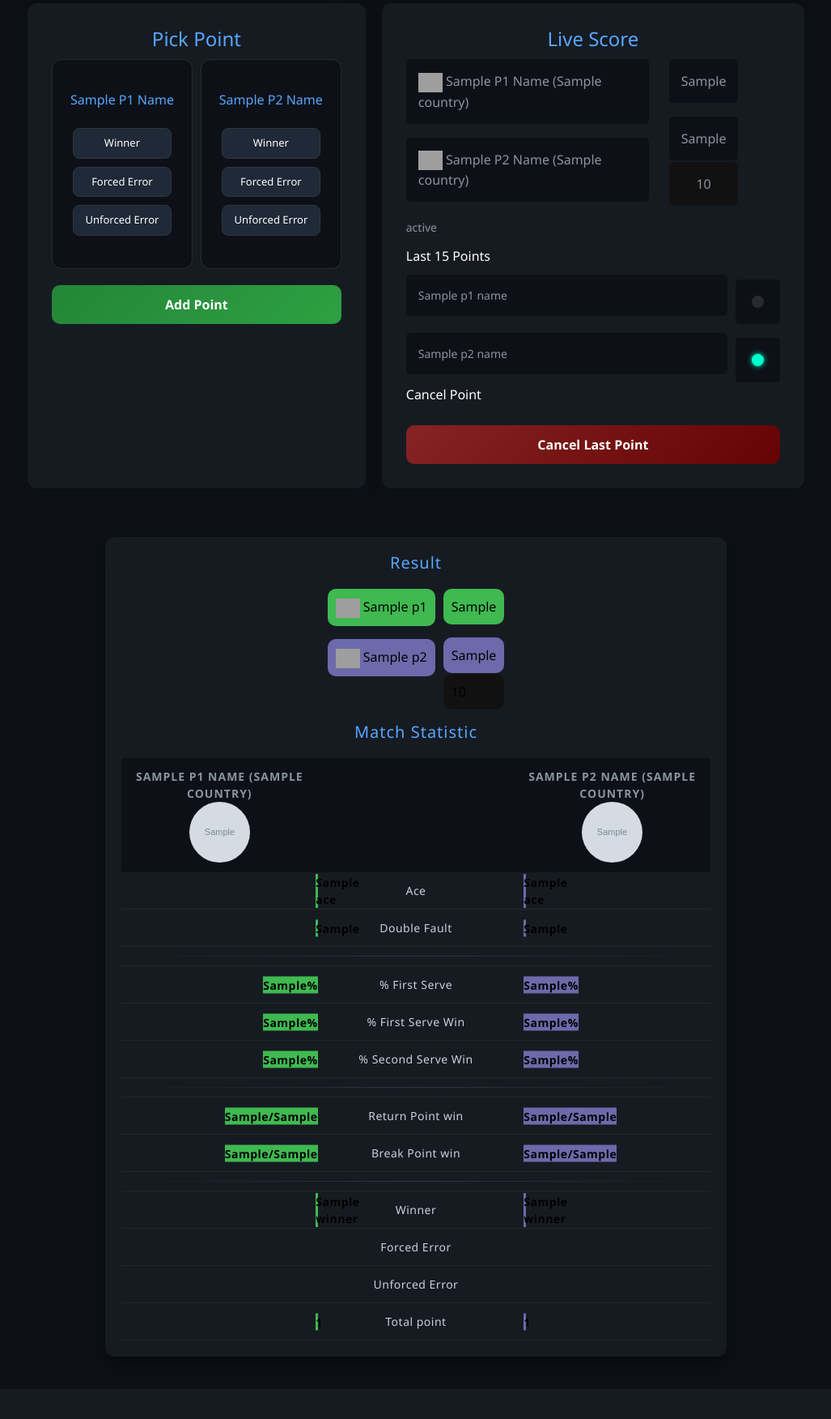
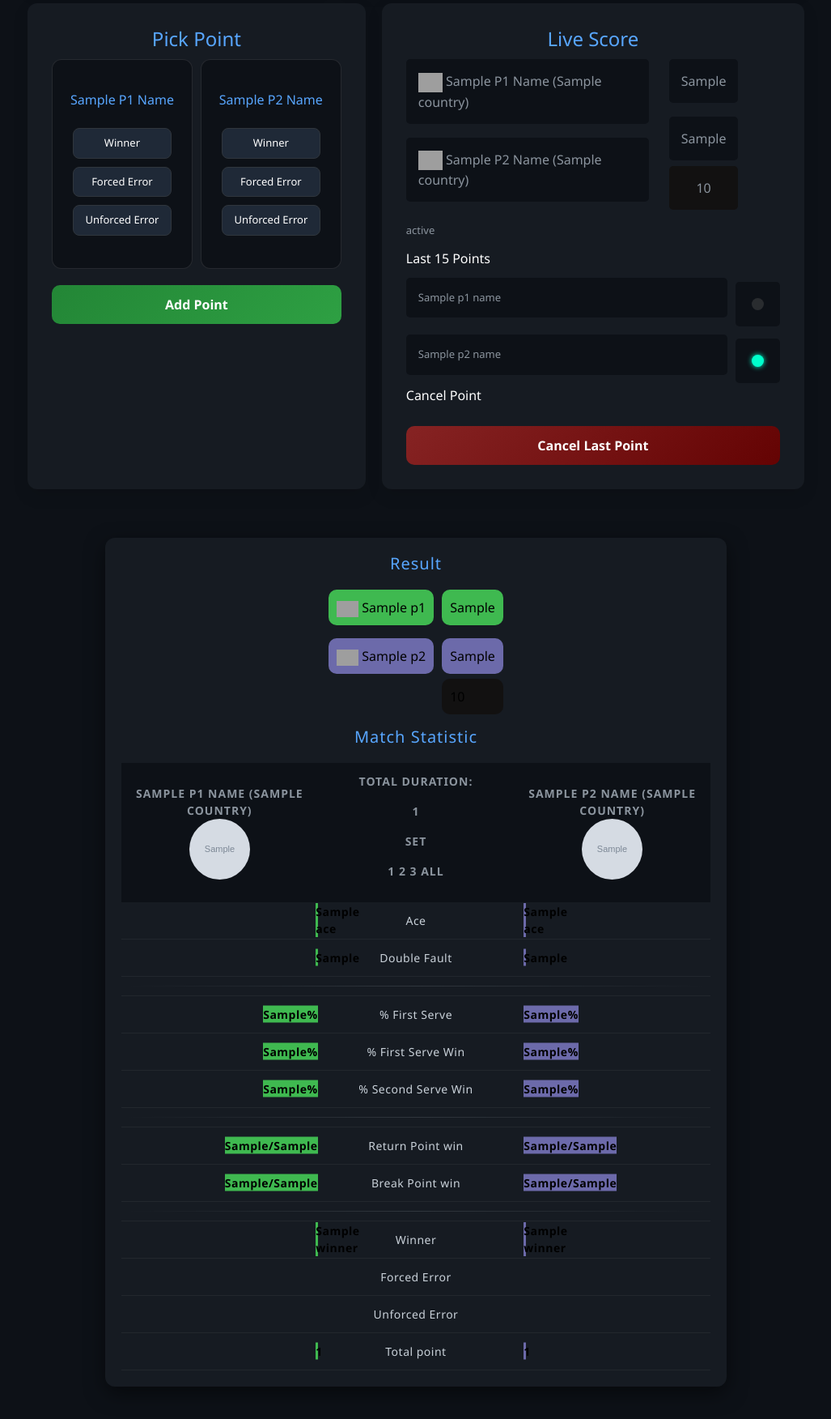
Before and after one commit to achmad-irfan/tennis-score-simulation-app, a Django app: template templates/index.html in a window 1280 px wide. Shown: the part 804-2556 px from the top of the page at 81% size, without its empty margins (126-1153 px from the left). Before the commit the page ends 2503 px from the top, so only its background shows below. Run offline with Django 5.2, Linux system fonts and the light colour scheme; the template is opened without the code that fills it: most values are stand-ins (such as "Sample title", 1, 10 or a date in 2020); grey boxes marked "Sample" are stand-in pictures; some libraries are stand-ins or nearby versions; grey boxes are pictures that could not be loaded.

Commit message:
final duration

```diff
--- a/TennisSkor/score.py
+++ b/TennisSkor/score.py
@@ -195,7 +195,6 @@ class ScoringSystem:
             player.sets[match.current_set] = 7
             opponent.sets[match.current_set] = 6
 
-            self.duration(self)
             match.current_set += 1
             match.start_time = datetime.now()
             match.is_tiebreak = False
@@ -213,7 +212,6 @@ class ScoringSystem:
             return
 
         if player.sets[match.current_set] >= 2 and (player.sets[match.current_set] - opponent.sets[match.current_set] >= 1):
-            self.duration(self)
             match.current_set += 1
             match.start_time = datetime.now()
 
--- a/TennisSkor/utils.py
+++ b/TennisSkor/utils.py
@@ -47,8 +47,7 @@ def restore_match(request,p1,p2,firstserver):
         m.p1.tiebreak_display_score = p1_data.get("tiebreak_display_score", [0,0,0])
         m.p2.tiebreak_display_score = p2_data.get("tiebreak_display_score", [0,0,0])
         m.start_time = datetime.fromisoformat(match.get("start_time"))
-        m.p1.duration = p1_data.get("duration", [0,0,0])
-        m.p2.duration = p2_data.get("duration", [0,0,0])
+        m.duration = match.get("duration", 0)
 
     return m
 
--- a/static/css/styles.css
+++ b/static/css/styles.css
@@ -181,7 +181,7 @@ h2 {
 
 .gameside .duration_point {
   background-color: #121111;
-  margin-top: -15px;
+  margin-top: -10px;
 }
 
 /* ==============================
@@ -193,7 +193,7 @@ h2 {
    ============================== */
 .livescoreAll p {
   /* margin-top: 15px; */
-  font-size: 14px;
+  font-size: 13px;
   color: #8b949e;
 }
 
--- a/templates/snippets/game.html
+++ b/templates/snippets/game.html
@@ -9,7 +9,7 @@
 <div class="gameside">
     <p class="game {% if set_winner.1 == "p1" %}winner{% endif %}">{{sets2_p1}}</p>
     <p class="game {% if set_winner.1 == "p2" %}winner{% endif %}">{{sets2_p2}}</p>
-    <p class="duration_point">{{sets1_p2}}</p>
+    <p class="duration_point">{{duration_set2}}</p>
 </div>
 {% endif %}
 <!-- Set 3 -->
@@ -17,6 +17,6 @@
 <div class="gameside">
     <p class="game {% if set_winner.2 == "p1" %}winner{% endif %}">{{sets3_p1}}</p>
     <p class="game {% if set_winner.2 == "p2" %}winner{% endif %}">{{sets3_p2}}</p>
-    <p class="duration_point">{{sets1_p2}}</p>
+    <p class="duration_point">{{duration_set3}}</p>
 </div>
 {% endif %}
--- a/templates/snippets/statistic.html
+++ b/templates/snippets/statistic.html
@@ -5,10 +5,10 @@
   <div class="result">
     <div class="result_name">
       <p>
-        <span class="flag"> <img width="30" height="24" src="{{p1_profile.flag}}" alt="tennis-ball" /> </span>{{p1.name}} {% if match_winner == p1.name %} ✔ {% endif %}
+        <span class="flag"> <img width="27" height="20" src="{{p1_profile.flag}}" alt="tennis-ball" /> </span>{{p1.name}} {% if match_winner == p1.name %} ✔ {% endif %}
       </p>
       <p>
-        <span class="flag"> <img width="30" height="24" src="{{p2_profile.flag}}" alt="tennis-ball" /> </span>{{p2.name}} {% if match_winner == p2.name %} ✔ {% endif %}
+        <span class="flag"> <img width="27" height="20" src="{{p2_profile.flag}}" alt="tennis-ball" /> </span>{{p2.name}} {% if match_winner == p2.name %} ✔ {% endif %}
       </p>
     </div>
     {% include 'snippets/game.html' %}
--- a/templates/snippets/table.html
+++ b/templates/snippets/table.html
@@ -6,7 +6,12 @@
         {{ p1_name }} ({{p1_profile.country}}) <br />
         <img src="{{p1_profile.photo}}" alt="" />
       </th>
-      <th></th>
+      <th>
+        <p>Total Duration:</p>
+        <p>{{total_duration}}</p>
+        <p>Set</p>
+        <p>1 2 3 All</p>
+      </th>
       <th>
         {{ p2_name }} ({{p2_profile.country}}) <br />
         <img src="{{p2_profile.photo}}" alt="" />
```
Also changed, not shown: TennisSkor/views.py (+4 -3 lines).
